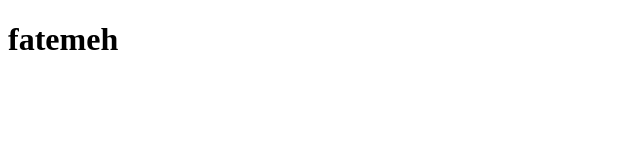
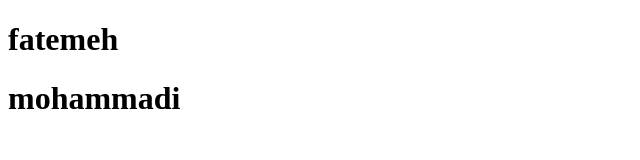
Before and after one commit to fatalamohammadi1380/fatemeh.mohammadi1, a plain HTML site: page index.html in a window 1280 px wide. Shown: the whole page, without its empty margins (0-640 px from the left). Drawn offline with Linux system fonts and the light colour scheme.

Commit message:
edit endex dev

```diff
--- a/index.html
+++ b/index.html
@@ -7,5 +7,6 @@
 </head>
 <body>
     <h1> fatemeh </h1>
+    <h1> mohammadi </h1>
 </body>
 </html>
```
